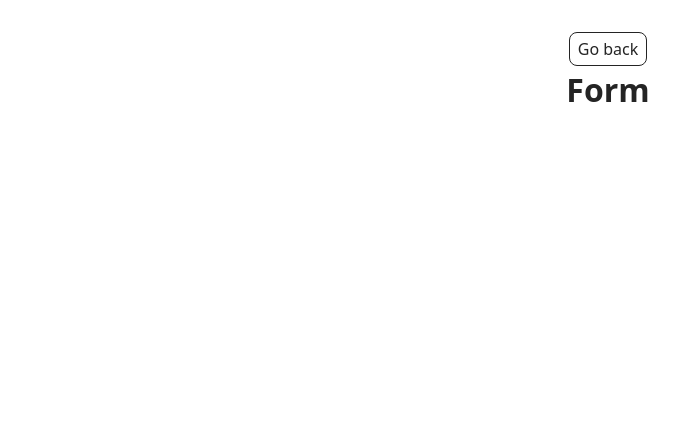
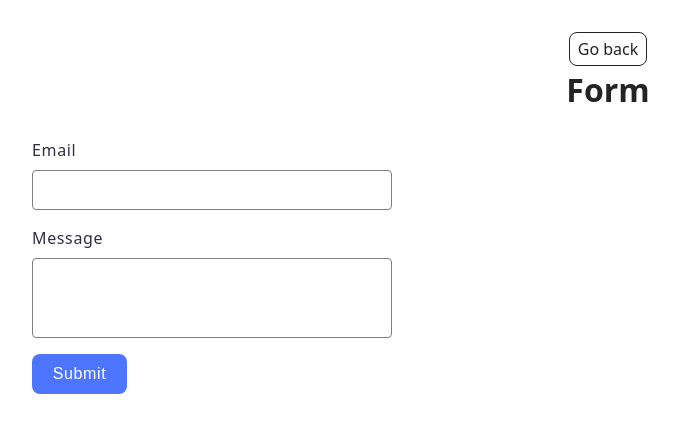
Before and after one commit to alina-demkova/goit-js-hw-09, a website built with Vite: page src/2-form.html in a window 1280 px wide. Shown: the whole page, without its empty margins (32-711 px from the left). Built offline with nearby package versions, Linux system fonts and the light colour scheme.

Commit message:
Complete form task

```diff
--- a/src/2-form.html
+++ b/src/2-form.html
@@ -7,13 +7,30 @@
     <title>Form</title>
     <link rel="stylesheet" href="./css/styles.css" />
   </head>
+
   <body>
     <main>
       <div class="container">
         <a class="back-link" href="./index.html">Go back</a>
+
         <h1 class="main-title">Form</h1>
+
+        <form class="feedback-form" autocomplete="off">
+          <label>
+            Email
+            <input type="email" name="email" autofocus />
+          </label>
+
+          <label>
+            Message
+            <textarea name="message" rows="8"></textarea>
+          </label>
+
+          <button type="submit">Submit</button>
+        </form>
       </div>
     </main>
+
     <script type="module" src="./js/2-form.js"></script>
   </body>
 </html>
--- a/src/css/styles.css
+++ b/src/css/styles.css
@@ -39,3 +39,95 @@
   height: 200px;
   object-fit: cover;
 }
+
+.feedback-form {
+  width: 408px;
+  padding: 24px;
+  border-radius: 8px;
+  background-color: #fff;
+
+  display: flex;
+  flex-direction: column;
+  gap: 16px;
+
+  box-sizing: border-box;
+}
+
+.feedback-form label {
+  display: flex;
+  flex-direction: column;
+  gap: 8px;
+
+  font-size: 16px;
+  line-height: 24px;
+  letter-spacing: 0.04em;
+  color: #2e2f42;
+  text-align: left;
+}
+
+.feedback-form input {
+  width: 360px;
+  height: 40px;
+
+  padding: 8px 16px;
+  box-sizing: border-box;
+
+  border: 1px solid #808080;
+  border-radius: 4px;
+
+  font: inherit;
+  color: #2e2f42;
+  background-color: transparent;
+}
+
+.feedback-form textarea {
+  width: 360px;
+  height: 80px;
+
+  padding: 8px 16px;
+  box-sizing: border-box;
+
+  border: 1px solid #808080;
+  border-radius: 4px;
+
+  font: inherit;
+  color: #2e2f42;
+  background-color: transparent;
+
+  resize: none;
+}
+
+.feedback-form input:hover,
+.feedback-form textarea:hover {
+  border-color: #000;
+}
+
+.feedback-form input:focus,
+.feedback-form textarea:focus {
+  border-color: #808080;
+  outline: none;
+}
+
+.feedback-form button {
+  width: 95px;
+  height: 40px;
+
+  padding: 8px 16px;
+
+  border: none;
+  border-radius: 8px;
+
+  background-color: #4e75ff;
+  color: #fff;
+
+  font-size: 16px;
+  line-height: 24px;
+  letter-spacing: 0.04em;
+
+  cursor: pointer;
+}
+
+.feedback-form button:hover,
+.feedback-form button:focus {
+  background-color: #6c8cff;
+}
--- a/src/js/2-form.js
+++ b/src/js/2-form.js
@@ -0,0 +1,54 @@
+const form = document.querySelector('.feedback-form');
+
+const STORAGE_KEY = 'feedback-form-state';
+
+const formData = {
+  email: '',
+  message: '',
+};
+
+const savedData = localStorage.getItem(STORAGE_KEY);
+
+if (savedData) {
+  try {
+    const parsedData = JSON.parse(savedData);
+
+    formData.email = parsedData.email ?? '';
+    formData.message = parsedData.message ?? '';
+
+    form.elements.email.value = formData.email;
+    form.elements.message.value = formData.message;
+  } catch (error) {
+    localStorage.removeItem(STORAGE_KEY);
+  }
+}
+
+form.addEventListener('input', event => {
+  const fieldName = event.target.name;
+
+  if (!fieldName) {
+    return;
+  }
+
+  formData[fieldName] = event.target.value.trim();
+
+  localStorage.setItem(STORAGE_KEY, JSON.stringify(formData));
+});
+
+form.addEventListener('submit', event => {
+  event.preventDefault();
+
+  if (formData.email === '' || formData.message === '') {
+    alert('Fill please all fields');
+    return;
+  }
+
+  console.log(formData);
+
+  localStorage.removeItem(STORAGE_KEY);
+
+  formData.email = '';
+  formData.message = '';
+
+  form.reset();
+});
```
